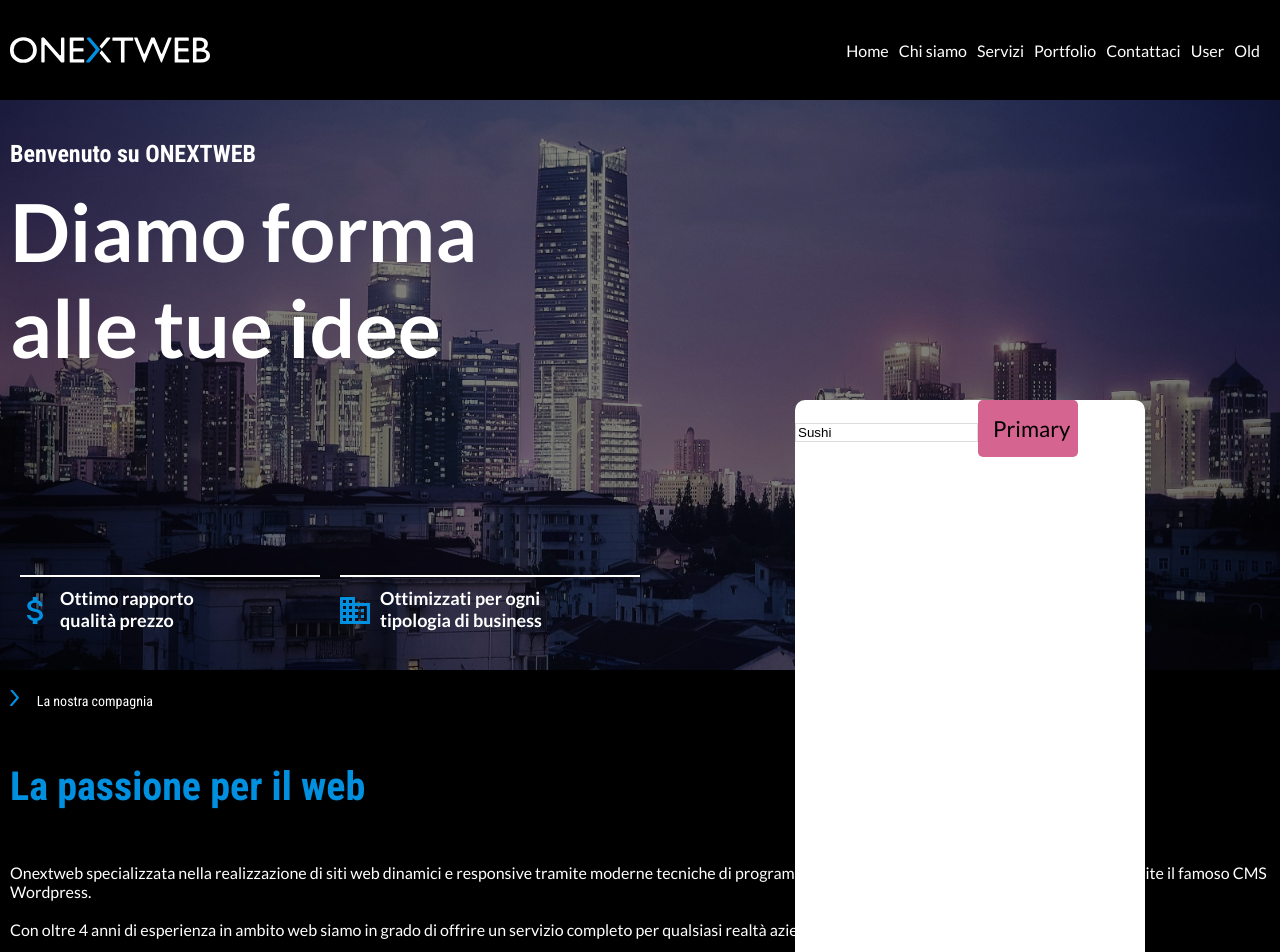
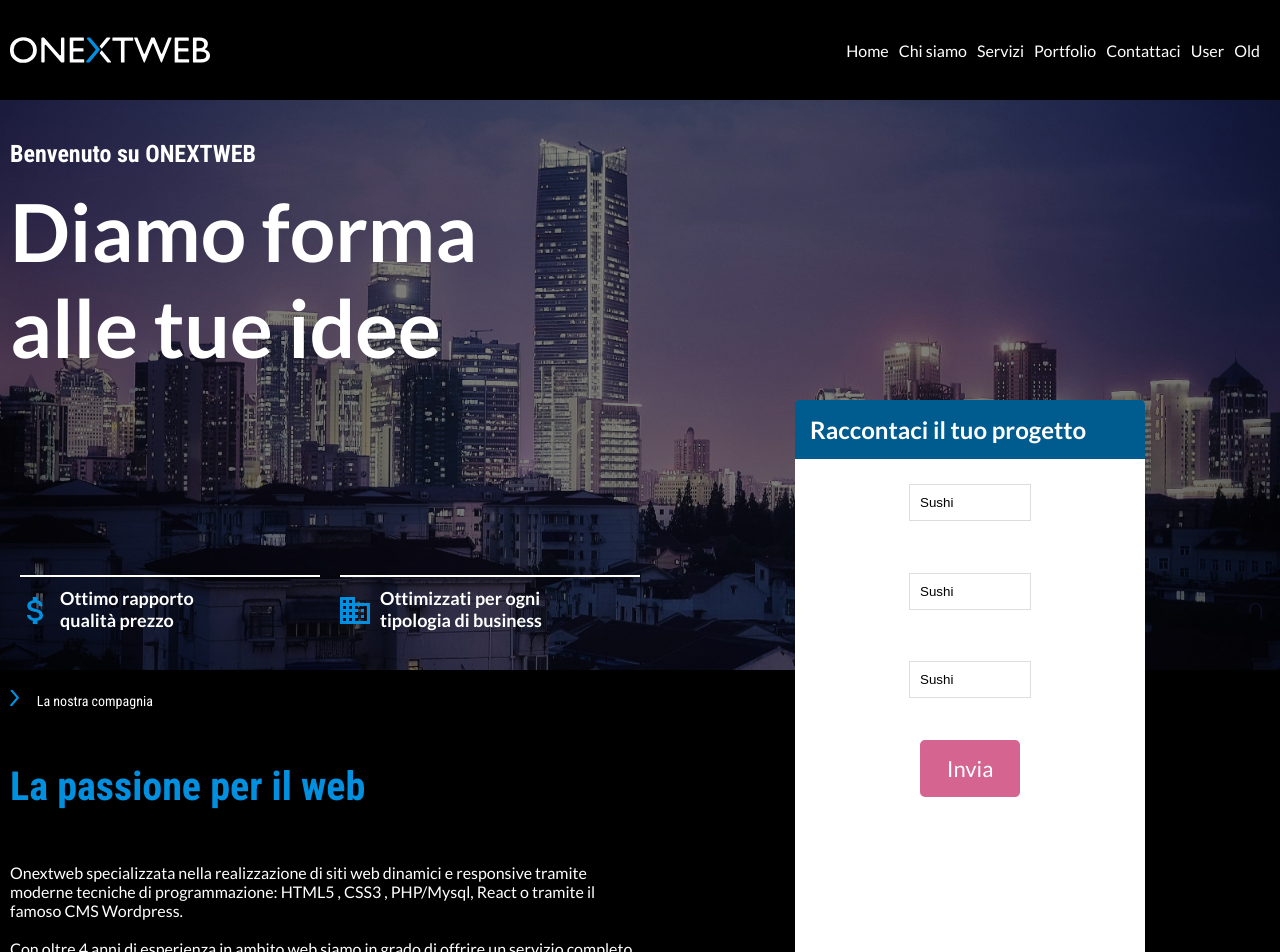
Before and after one commit to fabiopier/onextweb, an Angular app: page / in a window 1280 px wide. Shown: the top 952 px of the page. Built offline with nearby package versions, Linux system fonts and the light colour scheme; no server answers.

Commit message:
added input

```diff
--- a/src/app/pages/home/home.component.html
+++ b/src/app/pages/home/home.component.html
@@ -39,13 +39,24 @@
                 </div>
                 <div class="header__right">
                   <div class="headerForm">
+                       <div class="headerForm__head xx-font-lato xx-font-24">
+                           <h4 class="xx-m-0 xx-p-15">Raccontaci il tuo progetto</h4>
+                       </div>
+                    <form>
 
-                    <form>
-                        <input class="xx-input" placeholder="Ex. Pizza" value="Sushi">
-                        <button class="xx-button-secondary xx-w-100">Primary</button>
+                        <mat-grid-list cols="1"rowHeight="4:1" >
+                            <mat-grid-tile>
+                                <input class="xx-input xx-w-100" placeholder="Ex. Pizza" value="Sushi">
+                            </mat-grid-tile>
+                            <mat-grid-tile>
+                                <input class="xx-input  xx-w-100" placeholder="Ex. Pizza" value="Sushi">
+                            </mat-grid-tile>
+                            <mat-grid-tile>
+                                <input class="xx-input  xx-w-100" placeholder="Ex. Pizza" value="Sushi">
+                            </mat-grid-tile>
+                            <mat-grid-tile> <button class="xx-button-secondary xx-w-100 xx-text-white">Invia</button></mat-grid-tile>
+                          </mat-grid-list>
                       </form>
-
-
 
                   </div>
                 </div>
@@ -54,7 +65,7 @@
     </div>
 </div>
 
-<div class="services xx-h-500 xx-bg-black">
+<div class="services xx-minh-500 xx-bg-black">
     <div class="containerFull">
         <div class="containerMaxWidth xx-p-top-20 xx-p-bottom-20">
            <div class="services__header">
@@ -70,7 +81,12 @@
                   <p class="xx-font-lato xx-font-16 xx-text-white">Onextweb specializzata nella realizzazione di siti web dinamici e responsive tramite moderne tecniche di programmazione: HTML5 , CSS3 , PHP/Mysql, React o tramite il famoso CMS Wordpress. <br/><br/>  Con oltre 4 anni di esperienza in ambito web siamo in grado di offrire un servizio completo per qualsiasi realtà aziendale nascente od esistente che sia.</p>
               </div>
               <div class="services__header__vision">
-
+                <mat-grid-list cols="2" rowHeight="2:1">
+                    <mat-grid-tile>1</mat-grid-tile>
+                    <mat-grid-tile>2</mat-grid-tile>
+                    <mat-grid-tile>3</mat-grid-tile>
+                    <mat-grid-tile>4</mat-grid-tile>
+                  </mat-grid-list>
               </div>
            </div>
            <div class="services__our"></div>
--- a/src/app/pages/home/home.component.scss
+++ b/src/app/pages/home/home.component.scss
@@ -66,9 +66,22 @@
         width: 350px;
         background-color: white;
         border-radius: 10px;
+
+        .headerForm__head{
+          background-color: #005C8E;
+          border-top-left-radius:5px;
+          border-top-right-radius:5px;
+          color: white;
+        }
       }
     }
   }
 }
 
 }
+
+.services{
+  .services__header{
+    width: 50%;
+  }
+}
--- a/src/styles.scss
+++ b/src/styles.scss
@@ -126,6 +126,14 @@ $var-box-shadow: 0 0.125rem 0.25rem rgba(14, 12, 12, 0.1);
 
     &-input{
       border: 1px solid #DDDDDD;
+      padding: 10px;
+      &:focus{
+        border: 1px solid  $var-primary;
+      }
+      &:focus-visible{
+        outline: none;
+        border: 1px solid  $var-primary;
+      }
     }
 
     &-button-secondary{
```
Also changed, not shown: 4 other files (tests, documents, lock files or other folders).
